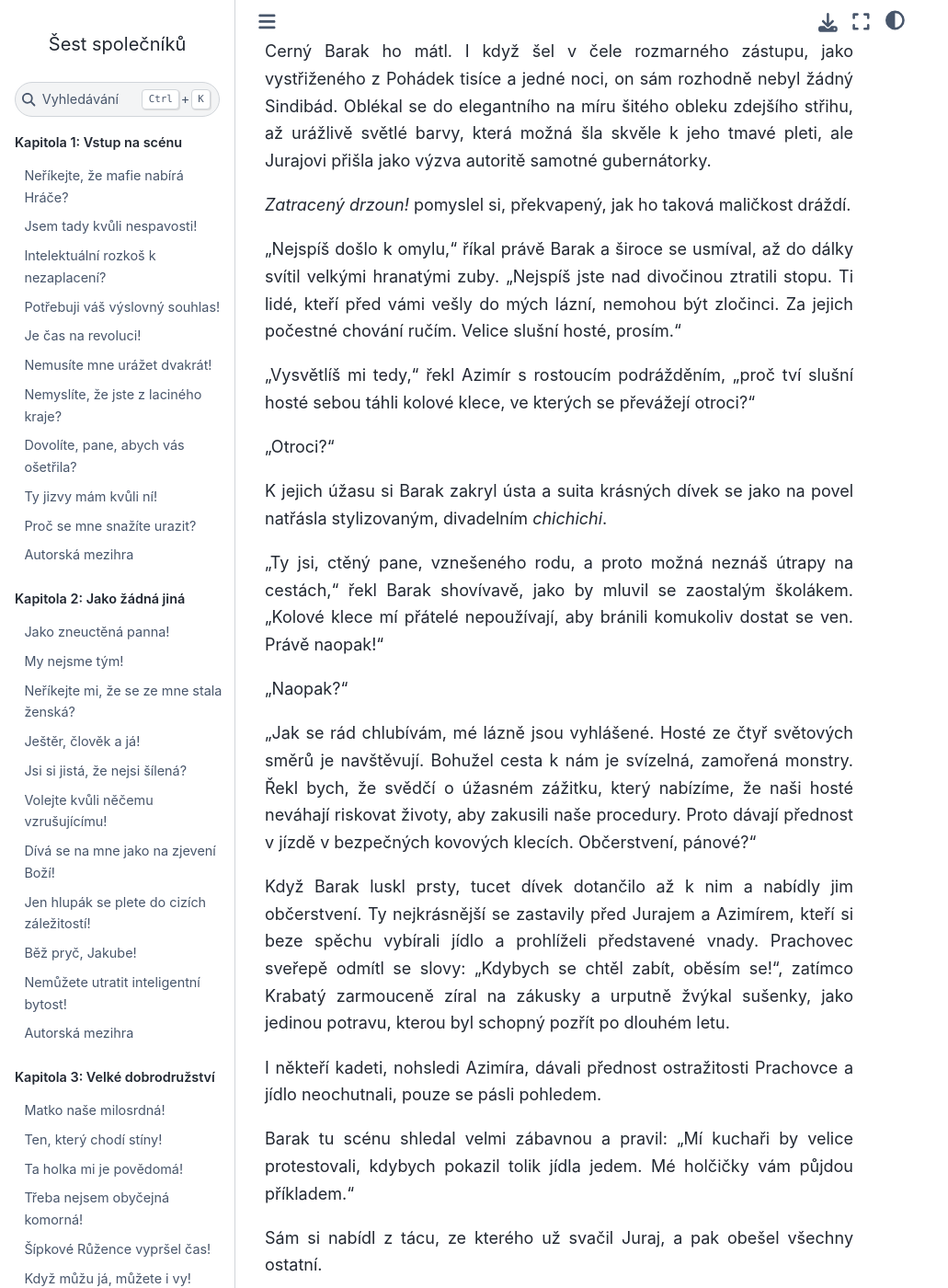
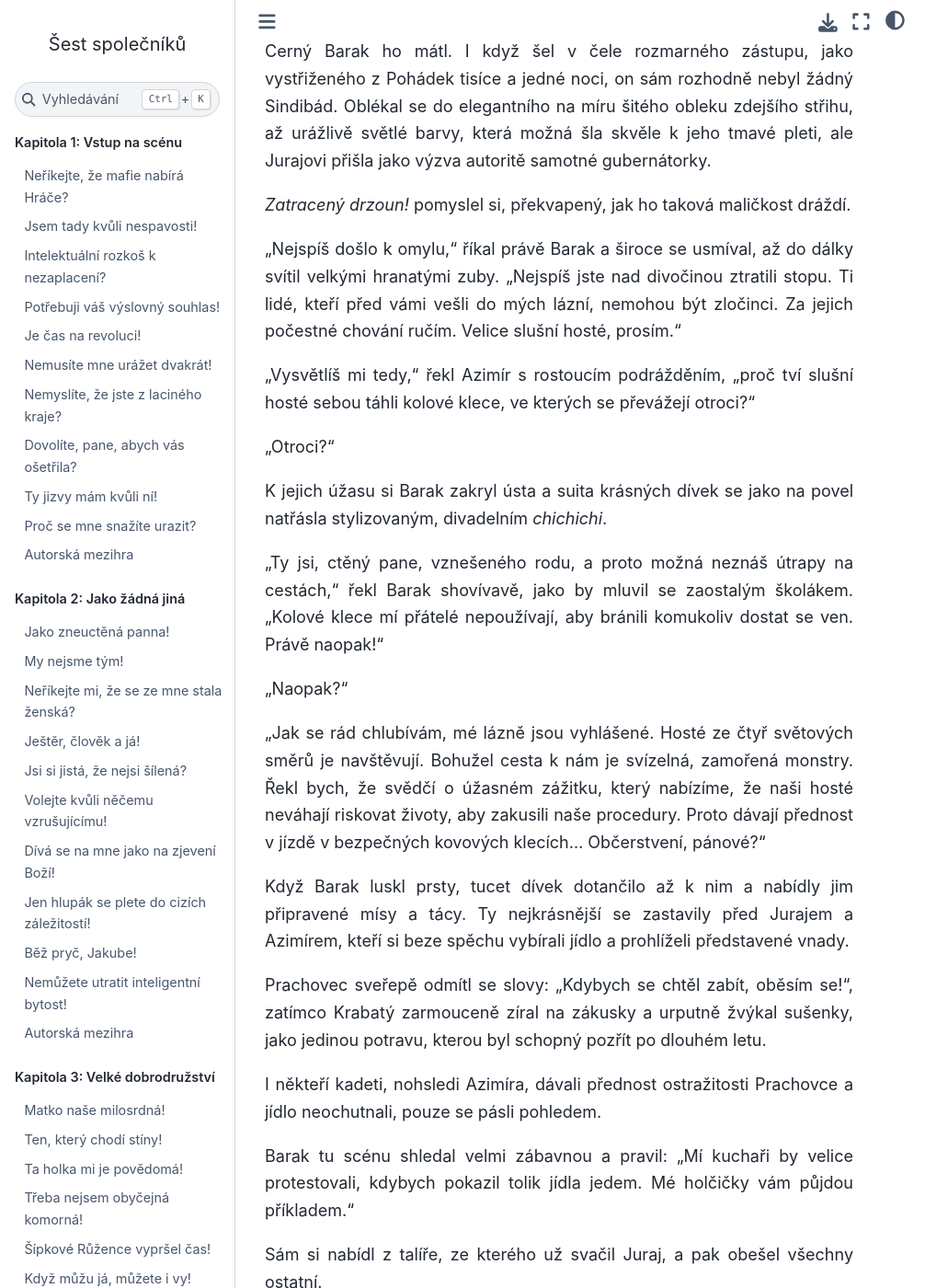
Before and after one commit to hanpari/sest-spolecniku, a Sphinx documentation site: the page built from source/sest_spolecniku/016-vyvrcholeni-a-peripetie/07.md, in a window 1280 px wide and 1400 px high, scrolled down 2671 px. Shown: the whole window at 92% size, without its empty margins (0-1031 px from the left). Built offline with Sphinx 7.4.7 and the Sphinx Book theme 1.1.4, drawn with Linux system fonts in a browser that asks for light colours; some of the changed text lies outside the part shown.

Commit message:
Update 07.md

```diff
--- a/source/sest_spolecniku/016-vyvrcholeni-a-peripetie/07.md
+++ b/source/sest_spolecniku/016-vyvrcholeni-a-peripetie/07.md
@@ -52,7 +52,7 @@ Zatímco Azimír vedl přátelský rozhovor s hosty, aniž by kterákoliv strana
 
 *Zatracený drzoun!* pomyslel si, překvapený, jak ho taková maličkost dráždí.
 
-"Nejspíš došlo k omylu," říkal právě Barak a široce se usmíval, až do dálky svítil velkými hranatými zuby. "Nejspíš jste nad divočinou ztratili stopu. Ti lidé, kteří před vámi vešly do mých lázní, nemohou být zločinci. Za jejich počestné chování ručím. Velice slušní hosté, prosím."
+"Nejspíš došlo k omylu," říkal právě Barak a široce se usmíval, až do dálky svítil velkými hranatými zuby. "Nejspíš jste nad divočinou ztratili stopu. Ti lidé, kteří před vámi vešli do mých lázní, nemohou být zločinci. Za jejich počestné chování ručím. Velice slušní hosté, prosím."
 
 "Vysvětlíš mi tedy," řekl Azimír s rostoucím podrážděním, "proč tví slušní hosté sebou táhli kolové klece, ve kterých se převážejí otroci?"
 
@@ -64,15 +64,17 @@ K jejich úžasu si Barak zakryl ústa a suita krásných dívek se jako na pove
 
 "Naopak?"
 
-"Jak se rád chlubívám, mé lázně jsou vyhlášené. Hosté ze čtyř světových směrů je navštěvují. Bohužel cesta k nám je svízelná, zamořená monstry. Řekl bych, že svědčí o úžasném zážitku, který nabízíme, že naši hosté neváhají riskovat životy, aby zakusili naše procedury. Proto dávají přednost v jízdě v bezpečných kovových klecích. Občerstvení, pánové?"
+"Jak se rád chlubívám, mé lázně jsou vyhlášené. Hosté ze čtyř světových směrů je navštěvují. Bohužel cesta k nám je svízelná, zamořená monstry. Řekl bych, že svědčí o úžasném zážitku, který nabízíme, že naši hosté neváhají riskovat životy, aby zakusili naše procedury. Proto dávají přednost v jízdě v bezpečných kovových klecích... Občerstvení, pánové?"
 
-Když Barak luskl prsty, tucet dívek dotančilo až k nim a nabídly jim občerstvení. Ty nejkrásnější se zastavily před Jurajem a Azimírem, kteří si beze spěchu vybírali jídlo a prohlíželi představené vnady. Prachovec sveřepě odmítl se slovy: "Kdybych se chtěl zabít, oběsím se!", zatímco Krabatý zarmouceně zíral na zákusky a urputně žvýkal sušenky, jako jedinou potravu, kterou byl schopný pozřít po dlouhém letu.
+Když Barak luskl prsty, tucet dívek dotančilo až k nim a nabídly jim připravené mísy a tácy. Ty nejkrásnější se zastavily před Jurajem a Azimírem, kteří si beze spěchu vybírali jídlo a prohlíželi představené vnady.
+
+Prachovec sveřepě odmítl se slovy: "Kdybych se chtěl zabít, oběsím se!", zatímco Krabatý zarmouceně zíral na zákusky a urputně žvýkal sušenky, jako jedinou potravu, kterou byl schopný pozřít po dlouhém letu.
 
 I někteří kadeti, nohsledi Azimíra, dávali přednost ostražitosti Prachovce a jídlo neochutnali, pouze se pásli pohledem.
 
 Barak tu scénu shledal velmi zábavnou a pravil: "Mí kuchaři by velice protestovali, kdybych pokazil tolik jídla jedem. Mé holčičky vám půjdou příkladem."
 
-Sám si nabídl z tácu, ze kterého už svačil Juraj, a pak obešel všechny ostatní.
+Sám si nabídl z talíře, ze kterého už svačil Juraj, a pak obešel všechny ostatní.
 
 "Bavte se, přátelé," zavolal na vojáky a ukázal na velkou nádobu, ve které se vařil guláš. "Přišli jste do místa radosti. Zde jste v bezpečí! Ochutnejte i sladké víno."
 
```
Also changed, not shown: other parts of source/sest_spolecniku/016-vyvrcholeni-a-peripetie/07.md (+4 -4 lines).
